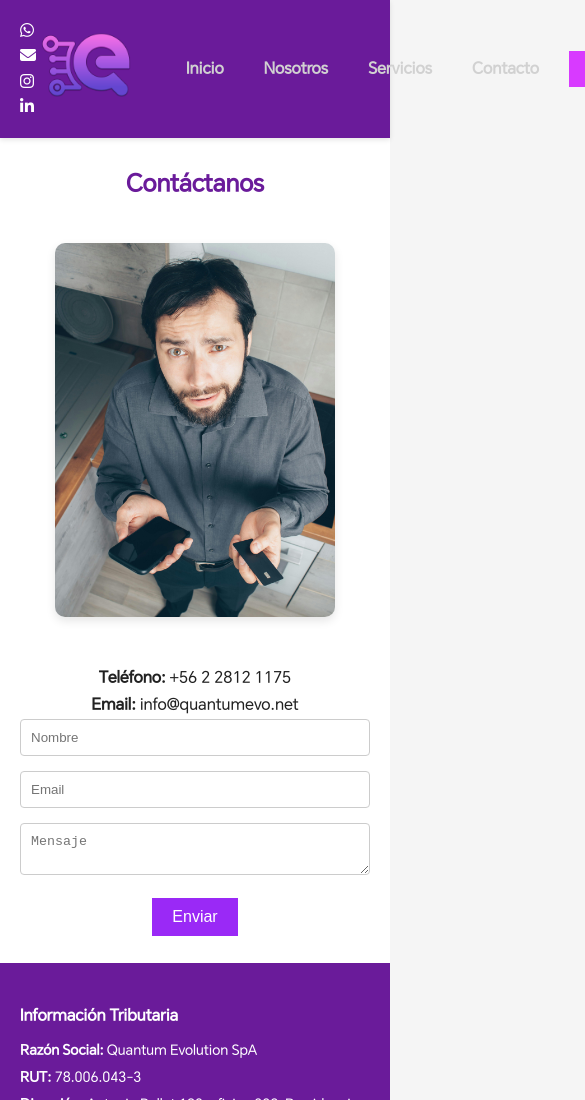
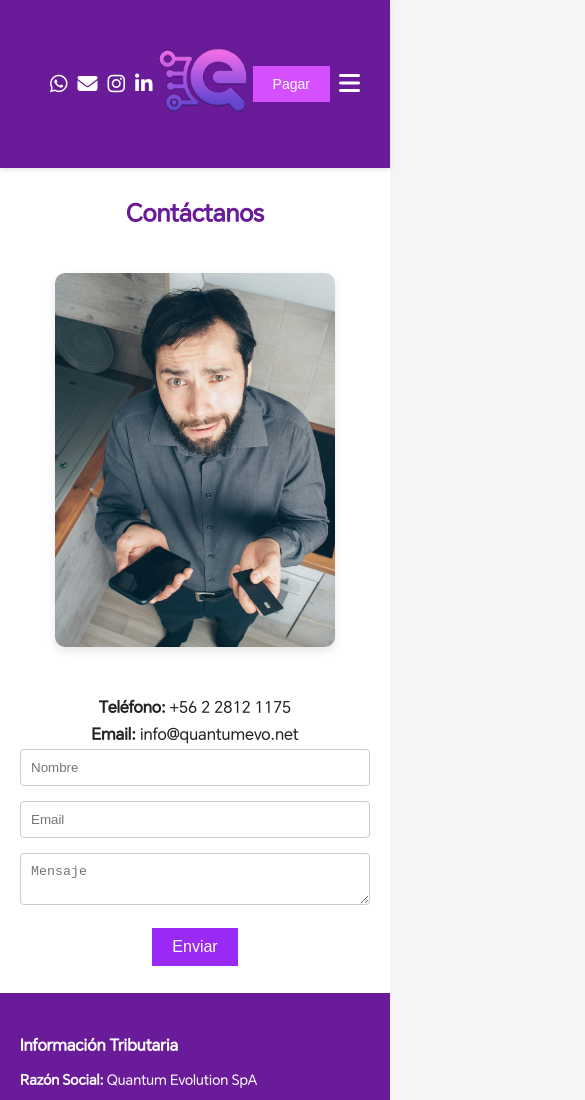
Before and after one commit to tian98pc/WebQEvo.net, a plain HTML site: page contacto.html in a window 390 px wide. Shown: the top 1100 px of the page, 585 px wide, since content can reach past the window. Drawn offline with Linux system fonts and the light colour scheme.

Commit message:
Version 2

```diff
--- a/contacto.html
+++ b/contacto.html
@@ -13,18 +13,19 @@
 <!-- Encabezado -->
     <header>
         <div class="container header-top">
-            <!-- Contacto con iconos -->
-            <div class="contact-icons">
+            <!-- Iconos de Redes Sociales -->
+            <div class="social-icons">
                 <a href="https://wa.me/56228121175"  target="_blank" title="WhatsApp"><i class="fab fa-whatsapp"></i></a>
                 <a href="mailto:info@quantumevo.net" target="_blank" title="Email"><i class="fas fa-envelope"></i></a>
                 <a href="https://www.instagram.com/quantum.evo"  target="_blank" title="Instagram"><i class="fab fa-instagram"></i></a>
                 <a href="https://www.linkedin.com/company/quantum-evolution-spa"  target="_blank" title="LinkedIn"><i class="fab fa-linkedin-in"></i></a>
             </div>
 
-            <!-- Logo y Menú -->
-            <div class="header-main">
+            <!-- Logo -->
             <a href="index.html" class="logo"><img src="Pictures/logo.png" alt="Logo Quantum Evolution"></a>
-                <nav>
+
+            <!-- Menú de Navegación -->
+            <nav class="main-nav">
                 <ul>
                     <li><a href="index.html">Inicio</a></li>
                     <li><a href="nosotros.html">Nosotros</a></li>
@@ -32,8 +33,14 @@
                     <li><a href="contacto.html">Contacto</a></li>
             </ul>
         </nav>
+
+            <!-- Botón Pagar -->
             <button class="pay-button"><a href="https://pay.sumup.com/b2c/QZ5X9NYV">Pagar</a></button>
-            </div>
+
+            <!-- Menú Hamburguesa (solo para móvil) -->
+            <button class="menu-toggle" aria-label="Abrir menú">
+                <i class="fas fa-bars"></i>
+            </button>
         </div>
     </header>
 
@@ -78,6 +85,6 @@
             </div>
         </div>
     </footer>
-
+    <script src="script.js"></script>
 </body>
 </html>
--- /dev/null
+++ b/script.js
@@ -0,0 +1,12 @@
+document.addEventListener("DOMContentLoaded", function () {
+    const menuToggle = document.querySelector(".menu-toggle");
+    const mainNav = document.querySelector(".main-nav");
+
+    if (menuToggle && mainNav) {
+        menuToggle.addEventListener("click", function () {
+            mainNav.classList.toggle("open");
+        });
+    } else {
+        console.warn("No se encontraron elementos para el menú hamburguesa");
+    }
+});
--- a/styles.css
+++ b/styles.css
@@ -27,9 +27,13 @@ body {
     padding: 0 20px;
 }
 
-/* Encabezado */
+/* --- Header Principal --- */
 header {
-    background-color: #6A1B9A;
+    background-color: #6A1B9A; /* Mismo que pie de pagina */
+    color: #fff;
+    display: flex;
+    justify-content: space-between;
+    align-items: center;
     padding: 15px 0;
     position: sticky;
     top: 0;
@@ -37,40 +41,87 @@ header {
     box-shadow: 0 2px 5px rgba(0, 0, 0, 0.1);
 }
 
-header .container {
+.container.header-top {
+    max-width: 2000px;
+    margin: 0 auto;
     display: flex;
     justify-content: space-between;
     align-items: center;
 }
 
-.logo img {
-    width: 100px;
-    height: auto;
+.header-top {
+    display: flex;
+    justify-content: space-between;
+    align-items: center;
+    padding: 15px 20px;
 }
 
-nav ul {
+.logo img {
+    height: 50px;
+    width: auto;
+}
+
+.pay-button {
+    margin-right: 10px; /* Espacio entre "Pagar" y el menú hamburguesa */
+}
+
+.menu-toggle {
+    display: none; /* Oculto por defecto */
+    background: none;
+    border: none;
+    font-size: 24px;
+    color: #fff;
+    cursor: pointer;
+    padding: 10px;
+}
+
+/* --- Logo --- */
+.logo img {
+    height: 100px;
+    width: center;
+}
+
+/* --- Iconos de Redes Sociales --- */
+.social-icons {
+    display: flex;
+    gap: 10px;
+    font-size: 20px;
+}
+
+.social-icons a {
+    color: #fff;
+    transition: color 0.3s ease;
+}
+
+.social-icons a:hover {
+    color: #c336ff;
+}
+
+
+/* --- Menú de Navegación --- */
+.main-nav ul {
     list-style: none;
     display: flex;
+    gap: 30px;
+    margin: 50px;
+    padding: 5px;
 }
 
-nav ul li {
-    margin-left: 20px;
-}
-
-nav ul li a {
+.main-nav ul li a {
     text-decoration: none;
-    color: #d1d1d1;
+    color: #fff;
     font-weight: bold;
     transition: color 0.3s ease;
 }
 
-nav ul li a:hover {
-    color: #6A1B9A; /* Morado elegante */
+.main-nav ul li a:hover {
+    color: #ff6f61;
 }
 
+/* --- Botón Pagar --- */
 .pay-button {
-    background-color: #d83aff;
-    color: #000000;
+    background-color: #d64fff;
+    color: #fff;
     border: none;
     padding: 10px 20px;
     font-size: 14px;
@@ -80,39 +131,22 @@ nav ul li a:hover {
 
 .pay-button a {
     text-decoration: none;
-    color: #ffffff;
+    color: #fff;
 }
 
 .pay-button:hover {
-    background-color: #4A148C; /* Morado más intenso */
+    background-color: #e65148;
 }
 
-/* Header superior - Iconos de contacto */
-.contact-icons a {
-    color: #ffffff; /* Morado elegante */
-    transition: color 0.3s ease;
-}
-
-.contact-icons a:hover {
-    color: #bc85ff; /* Morado más oscuro al pasar el mouse */
-}
-
-.header-main {
-    display: flex;
-    align-items: center;
-    gap: 30px;
-    width: 150%;
-    justify-content: space-between;
-}
-
-.logo img {
-    width: 100px;
-}
-
-nav ul {
-    list-style: none;
-    display: flex;
-    gap: 20px;
+/* --- Menú Hamburguesa --- */
+.menu-toggle {
+    display: none; /* Oculto por defecto */
+    background: none;
+    border: none;
+    font-size: 24px;
+    color: #fff;
+    cursor: pointer;
+    padding: 10px;
 }
 
 /* Sección Hero */
@@ -120,18 +154,21 @@ nav ul {
     background: linear-gradient(to right, #6A1B9A, #F8BBD0, #29B6F6); /* Degradado morado → rosado → azul */
     color: #a200b1;
     text-align: center;
-    padding: 100px 20px;
+    padding: 150px 20px;
 }
 
 .hero h1 {
-    font-size: 36px;
-    margin-bottom: 20px;
+    font-size: 48px;
+    text-align: center;
+    margin: auto;
 }
 
 .hero p {
     font-size: 20px;
     margin-bottom: 30px;
-    color: #b76be9; /* Texto claro sobre el degradado */
+    text-align: center;
+    color: #f0c0ff; /* Texto claro sobre el degradado */
+    justify-content: space-between;
 }
 
 .cta-button {
@@ -142,6 +179,8 @@ nav ul {
     font-size: 16px;
     cursor: pointer;
     transition: all 0.3s ease;
+    display: inline-block;
+    margin-top: 20px;
 }
 
 .cta-button:hover {
@@ -150,7 +189,7 @@ nav ul {
 }
 
 .hero {
-    background-image: url('Pictures/TI_3.jpg');
+    background-image: url('Pictures/TI_7.jpg');
     background-size: cover;
     background-position: center;
     background-repeat: no-repeat;
@@ -423,3 +462,18 @@ footer {
     color: #f8f8f8;
     opacity: 0.8;
 }
+
+/* --- Estilos para móvil --- */
+@media (max-width: 768px) {
+    .menu-toggle {
+        display: block; /* Mostrar botón hamburguesa en móvil */
+        position: absolute; /* Posicionarlo en la esquina derecha */
+        top: 50%;
+        right: 20px; /* Ajusta según necesites */
+        transform: translateY(-50%); /* Centrar verticalmente */
+    }
+
+    .main-nav {
+        display: none; /* Ocultar menú en móvil */
+    }
+}
```
Also changed, not shown: index.html (+14 -6 lines), nosotros.html (+15 -7 lines), servicios.html (+14 -7 lines), Pictures/TI_7.jpg, Pictures/TI_8.jpg (added). Lines whose indentation alone changed are shown as unchanged.
